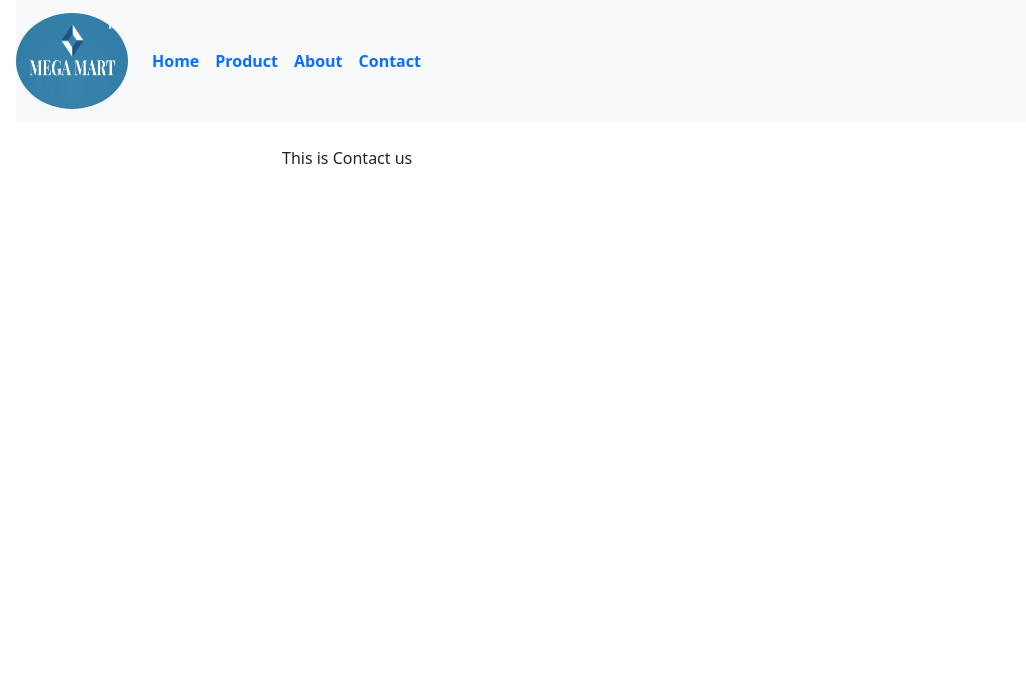
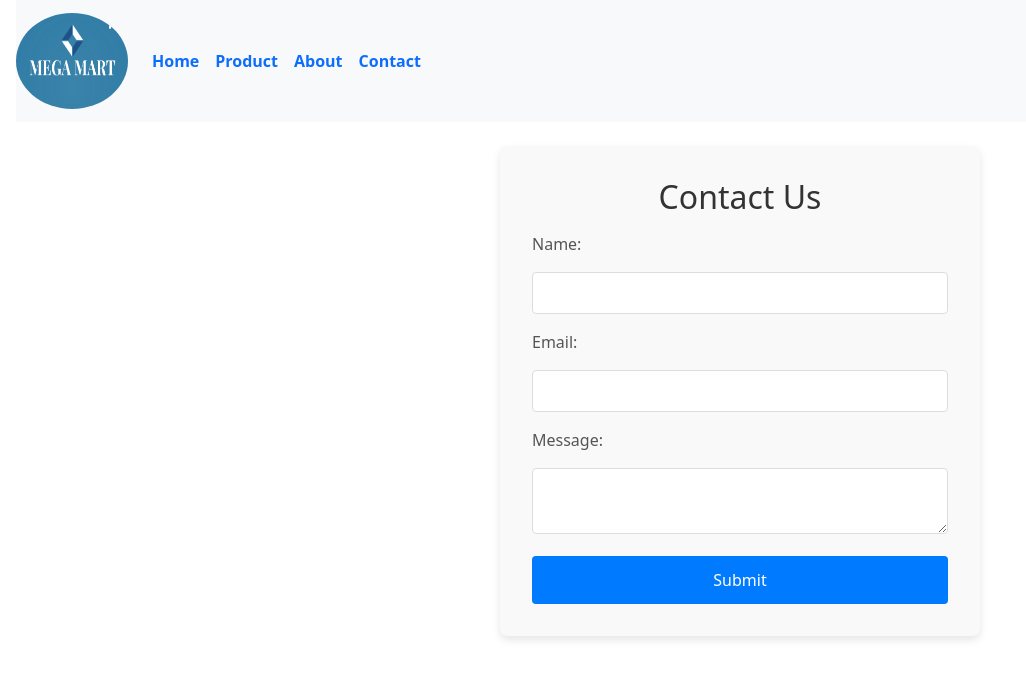
Before and after one commit to mihretue/MegaMart, a React (Create React App) app in the folder megamart/: page /contact in a window 1280 px wide. Shown: the top 678 px of the page, without its empty margins (0-1026 px from the left). Built offline with nearby package versions, Linux system fonts and the light colour scheme.

Commit message:
structuring contact form

```diff
--- a/megamart/package.json
+++ b/megamart/package.json
@@ -14,6 +14,7 @@
     "react": "^18.3.1",
     "react-bootstrap": "^2.10.4",
     "react-dom": "^18.3.1",
+    "react-hook-form": "^7.52.1",
     "react-router-dom": "^6.25.1",
     "react-scripts": "5.0.1",
     "web-vitals": "^2.1.4"
--- a/megamart/src/page/Contact.jsx
+++ b/megamart/src/page/Contact.jsx
@@ -1,9 +1,64 @@
-import React from 'react'
+import React, { useState } from 'react'
+import { useForm } from 'react-hook-form'
+import {Button, Modal} from 'antd'
+import './contact.css'
+
 
 export default function Contact() {
+    const {register, handleSubmit, formState:{errors}, reset} = useForm()
+    const [isModalOpen, setIsModalOpen] = useState(false)
+
+    const onSubmit = (data)=>{
+        console.log(data)
+        alert('Form Submitted Successfully')
+        reset()
+    }
+
+
+
   return (
-    <div>
-        This is Contact us
+    <div style={{ maxWidth: '600px', margin: '0 auto', padding: '2rem' }} className='form-container'>
+      <h2>Contact Us</h2>
+      <form onSubmit={handleSubmit(onSubmit)} noValidate>
+        <div style={{ marginBottom: '1rem' }} className='form-group' >
+          <label htmlFor="name">Name:</label>
+          <input
+            id="name"
+            name="name"
+            type="text"
+            {...register('name', { required: 'Name is required' })}
+            style={{ width: '100%', padding: '0.5rem', marginTop: '0.5rem' }}
+          />
+          {errors.name && <p style={{ color: 'red' }}>{errors.name.message}</p>}
+        </div>
+
+        <div style={{ marginBottom: '1rem' }} className='form-group'>
+          <label htmlFor="email">Email:</label>
+          <input
+            id="email"
+            name="email"
+            type="email"
+            {...register('email', { required: 'Email is required', pattern: { value: /^\S+@\S+$/i, message: 'Invalid email address' } })}
+            style={{ width: '100%', padding: '0.5rem', marginTop: '0.5rem' }}
+          />
+          {errors.email && <p style={{ color: 'red' }}>{errors.email.message}</p>}
+        </div>
+
+        <div style={{ marginBottom: '1rem' }} className='form-group'>
+          <label htmlFor="message">Message:</label>
+          <textarea
+            id="message"
+            name="message"
+            {...register('message', { required: 'Message is required' })}
+            style={{ width: '100%', padding: '0.5rem', marginTop: '0.5rem' }}
+          />
+          {errors.message && <p style={{ color: 'red' }}>{errors.message.message}</p>}
+        </div>
+
+        <button type="submit"  className='submit-button'>
+          Submit
+        </button>
+      </form>
     </div>
   )
 }
--- /dev/null
+++ b/megamart/src/page/contact.css
@@ -0,0 +1,65 @@
+/* ContactUs.css */
+
+.form-container {
+  max-width: 60rem;
+  width: 30rem;
+  margin: 0 auto;
+  padding: 2rem;
+  background-color: #f9f9f9;
+  border-radius: 8px;
+  box-shadow: 0 4px 8px rgba(0, 0, 0, 0.1);
+}
+
+.form-container h2 {
+  text-align: center;
+  margin-bottom: 1rem;
+  color: #333;
+}
+
+.form-group {
+  margin-bottom: 1rem;
+}
+
+.form-group label {
+  display: block;
+  margin-bottom: 0.5rem;
+  color: #555;
+}
+
+.form-group input,
+.form-group textarea {
+  width: 100%;
+  padding: 0.75rem;
+  border: 1px solid #ddd;
+  border-radius: 4px;
+  margin-top: 0.5rem;
+  box-sizing: border-box;
+  font-size: 1rem;
+}
+
+.form-group input:focus,
+.form-group textarea:focus {
+  border-color: #007bff;
+  outline: none;
+}
+
+.form-group p {
+  color: red;
+  margin-top: 0.5rem;
+}
+
+.submit-button {
+  padding: 0.75rem 1.5rem;
+  background-color: #007bff;
+  color: white;
+  border: none;
+  border-radius: 4px;
+  cursor: pointer;
+  font-size: 1rem;
+  display: block;
+  width: 100%;
+}
+
+.submit-button:hover {
+  background-color: #0056b3;
+}
```
Also changed, not shown: 1 other file (tests, documents, lock files or other folders).
